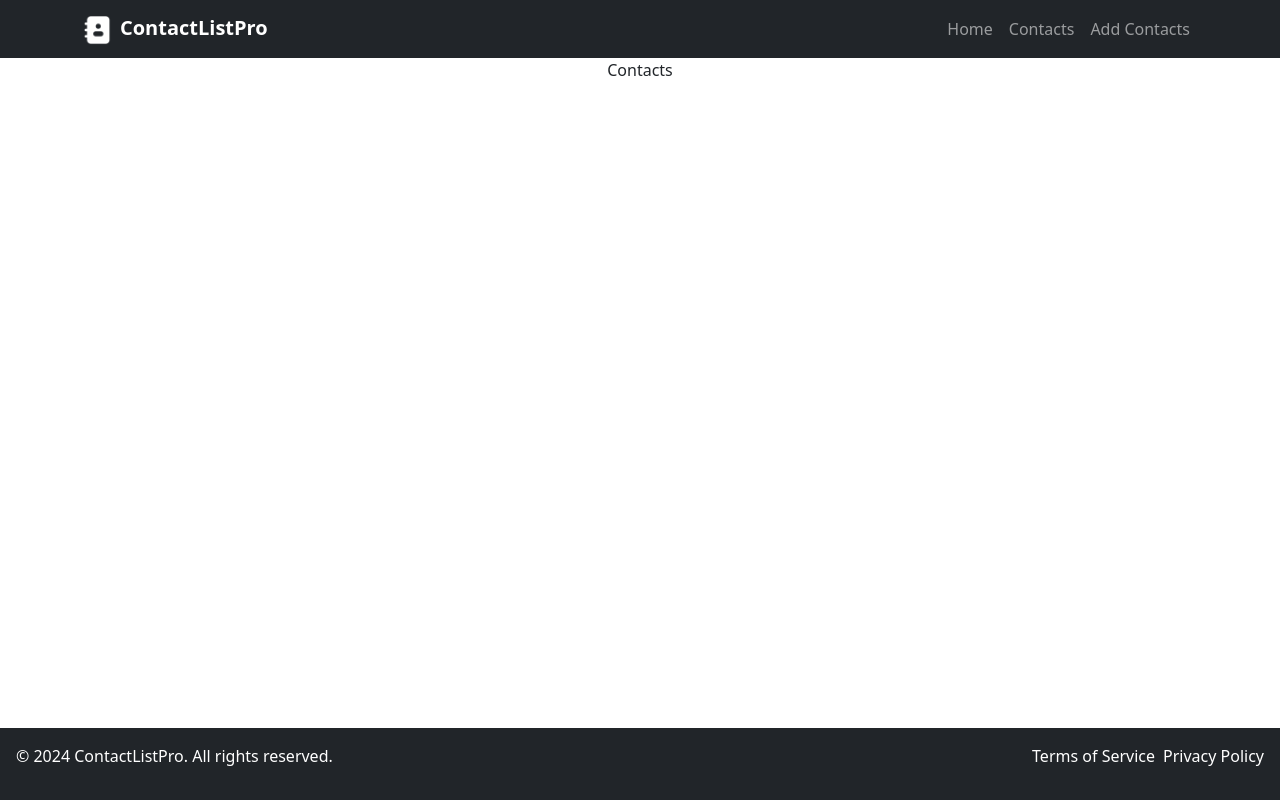
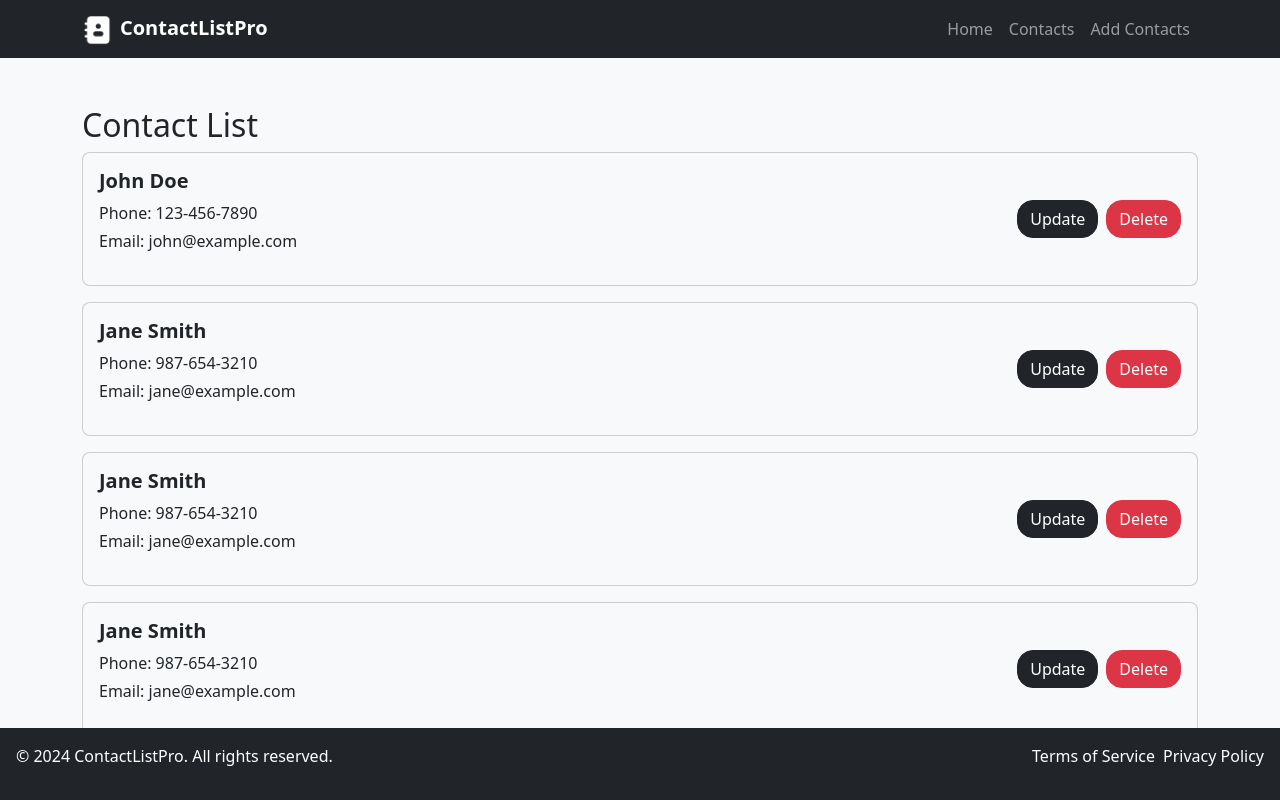
Before and after one commit to KaranveerManhas/contact-list-react, a React (Create React App) app: page /contacts in a window 1280 px wide. Built offline with nearby package versions, Linux system fonts and the light colour scheme.

Commit message:
Create Contacts Page and Contact card component

```diff
--- a/src/App.css
+++ b/src/App.css
@@ -13,4 +13,18 @@ html, body, .App {
   flex: 1;
   display: flex;
   flex-direction: column;
+  overflow: auto;
 }
+
+::-webkit-scrollbar{
+  width: 10px;
+}
+
+::-webkit-scrollbar-track {
+  background: grey;
+}
+
+::-webkit-scrollbar-thumb{
+  background: #000;
+  border-radius: 10px;
+}
--- /dev/null
+++ b/src/components/contactCard/ContactCard.jsx
@@ -0,0 +1,25 @@
+import { Card, Button } from 'react-bootstrap';
+
+const ContactCard = ({ contact }) => {
+  return (
+    <Card className="mb-3 rounded-3 bg-body-tertiary">
+      <Card.Body className='d-flex justify-content-between'>
+      <div className='text-start'>
+          <h5 className='fw-semibold'>{contact.name}</h5>
+          <p className="mb-1">Phone: {contact.phone}</p>
+          <p>Email: {contact.email}</p>
+        </div>
+        <div className="d-flex align-items-center">
+          <Button variant="dark" className="me-2 rounded-4" >
+            Update
+          </Button>
+          <Button variant="danger" className='rounded-4' >
+            Delete
+          </Button>
+        </div>
+      </Card.Body>
+    </Card>
+  );
+};
+
+export default ContactCard;
--- a/src/components/layout/Layout.jsx
+++ b/src/components/layout/Layout.jsx
@@ -6,10 +6,9 @@ export const LayoutComponent = ({ children }) => {
     return (
         <>
             <NavbarComponent />
-            <div className="body-content">
+            <div className="body-content bg-body-tertiary">
                 {children}
             </div>
-
             <FooterComponent />
         </>
     )
--- a/src/components/navbar/Navbar.jsx
+++ b/src/components/navbar/Navbar.jsx
@@ -27,7 +27,7 @@ export const NavbarComponent = () => {
         <>
         <Navbar expand='lg' className='bg-dark navbar-dark'>
             <Container>
-                <Navbar.Brand href="#home" className='fw-bold' onClick={handleNavigate}>
+                <Navbar.Brand href="#" className='fw-bold' onClick={handleNavigate}>
                     <img
                     src="/images/contact.png"
                     alt="ContactList Icon"
@@ -40,9 +40,9 @@ export const NavbarComponent = () => {
                 <Navbar.Toggle aria-controls="basic-navbar-nav" />
                 <Navbar.Collapse id="basic-navbar-nav">
                     <Nav className="ms-auto">
-                        <Nav.Link href="#home" onClick={handleNavigate}>Home</Nav.Link>
-                        <Nav.Link href="#link" onClick={handleNavigate}>Contacts</Nav.Link>
-                        <Nav.Link href="#" onClick={handleNavigate}>Add Contacts</Nav.Link>
+                        <Nav.Link href="" onClick={handleNavigate}>Home</Nav.Link>
+                        <Nav.Link href="" onClick={handleNavigate}>Contacts</Nav.Link>
+                        <Nav.Link href="" onClick={handleNavigate}>Add Contacts</Nav.Link>
                     </Nav>
                 </Navbar.Collapse>
             </Container>
--- a/src/pages/contacts/Contacts.jsx
+++ b/src/pages/contacts/Contacts.jsx
@@ -1,7 +1,47 @@
-import React from 'react'
+// pages/ContactListPage.jsx
+import React, { useState } from 'react';
+import { Container } from 'react-bootstrap';
+import ContactCard from '../../components/contactCard/ContactCard';
 
-export default function Contacts() {
+import './contacts.css';
+
+const ContactListPage = () => {
+  const [contacts, setContacts] = useState([
+    { id: 1, name: 'John Doe', phone: '123-456-7890', email: 'john@example.com' },
+    { id: 2, name: 'Jane Smith', phone: '987-654-3210', email: 'jane@example.com' },
+    { id: 2, name: 'Jane Smith', phone: '987-654-3210', email: 'jane@example.com' },
+    { id: 2, name: 'Jane Smith', phone: '987-654-3210', email: 'jane@example.com' },
+    { id: 2, name: 'Jane Smith', phone: '987-654-3210', email: 'jane@example.com' },
+    // { id: 2, name: 'Jane Smith', phone: '987-654-3210', email: 'jane@example.com' }
+    // Add more contacts here
+  ]);
+
+  const handleUpdate = (id) => {
+    console.log('Update contact with id:', id);
+    // Add update logic here
+  };
+
+  const handleDelete = (id) => {
+    setContacts(contacts.filter(contact => contact.id !== id));
+  };
+
   return (
-    <div>Contacts</div>
-  )
-}
+    <Container className="mt-5 contact-list-page">
+      <div className="text-start">
+        <h2>Contact List</h2>
+      </div>
+      <div className='contact-list-container'>
+        {contacts.map(contact => (
+          <ContactCard
+            key={contact.id}
+            contact={contact}
+            onUpdate={handleUpdate}
+            onDelete={handleDelete}
+          />
+        ))}
+      </div>
+    </Container>
+  );
+};
+
+export default ContactListPage;
--- /dev/null
+++ b/src/pages/contacts/contacts.css
@@ -0,0 +1,9 @@
+.contact-list-page {
+    display: flex;
+    flex-direction: column;
+    height: 100%;
+}
+
+.contact-list-container{
+    flex: 1;
+}
```
